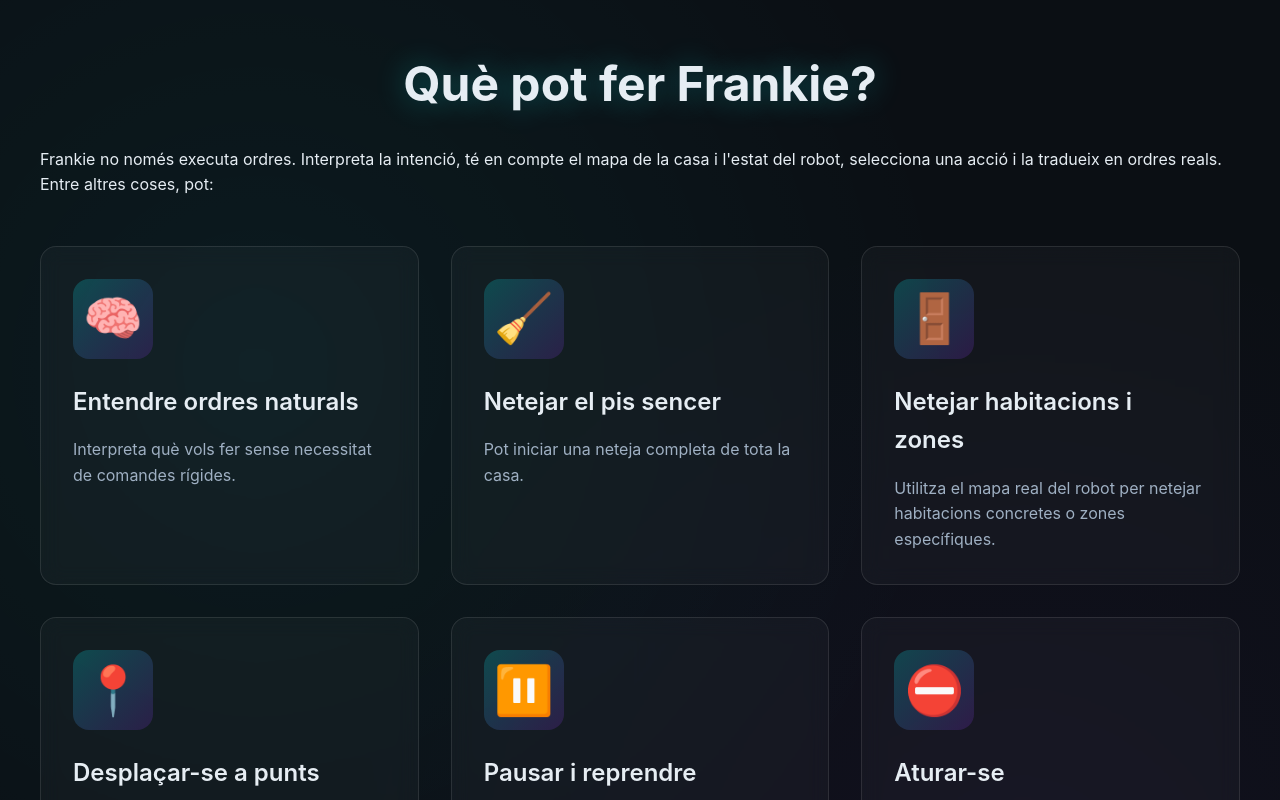
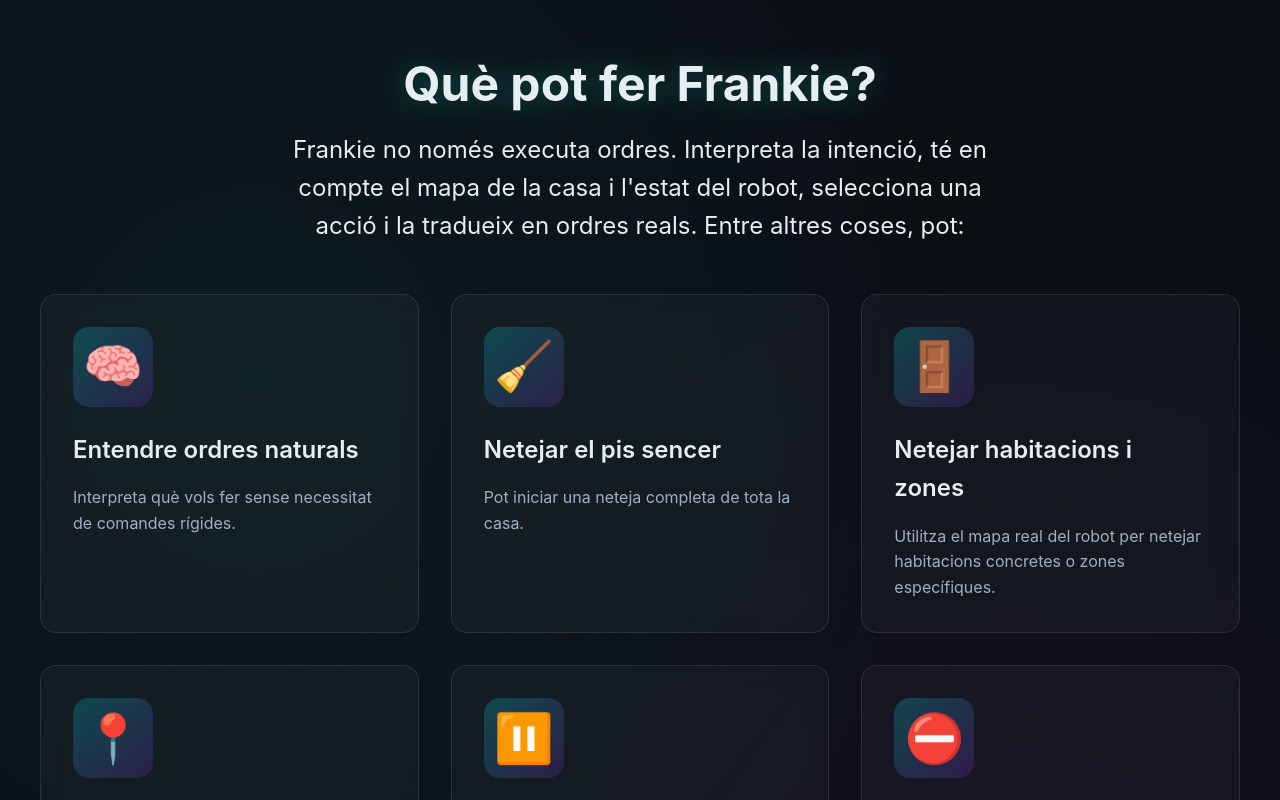
Before and after one commit to francbonet/roborock-frankie-website, a React (Vite) app: page / in a window 1280 px wide. Shown: the part 1760-2560 px from the top of the page. Built offline with nearby package versions, Linux system fonts and the light colour scheme.

Commit message:
style: apply custom styles to section-subtitle in WhatCanDo

```diff
--- a/src/components/WhatCanDo.css
+++ b/src/components/WhatCanDo.css
@@ -32,6 +32,15 @@
   margin-bottom: 1.5rem;
   color: var(--color-text-primary);
   text-shadow: 0 0 30px rgba(0, 255, 255, 0.3);
+}
+
+.what-can-do__container .section-subtitle {
+  text-align: center;
+  color: var(--color-text-primary);
+  font-size: 24px;
+  max-width: 700px;
+  margin: -1rem auto 3rem;
+  line-height: 1.6;
 }
 
 
```
